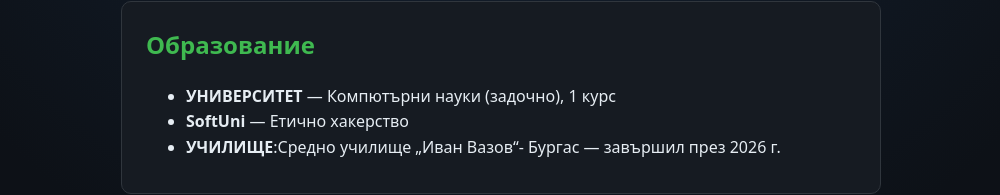
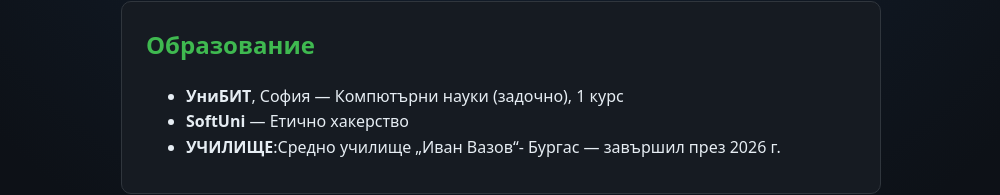
Before and after one commit to D07D/portfolio, a plain HTML site: page index.html in a window 1280 px wide. Shown: the part 376-571 px from the top of the page, without its empty margins (139-1139 px from the left). Drawn offline with Linux system fonts and the light colour scheme.

Commit message:
Fix education section

```diff
--- a/index.html
+++ b/index.html
@@ -24,7 +24,7 @@
     <section id="education">
       <h2>Образование</h2>
       <ul>
-        <li><strong>УНИВЕРСИТЕТ</strong> — Компютърни науки (задочно), 1 курс</li>
+       <li><strong>УниБИТ</strong>, София — Компютърни науки (задочно), 1 курс</li>
         <li><strong>SoftUni</strong> — Етично хакерство</li>
         <li><strong>УЧИЛИЩЕ</strong>:Средно училище „Иван Вазов“-  Бургас — завършил през 2026 г.</li>
       </ul>
```
